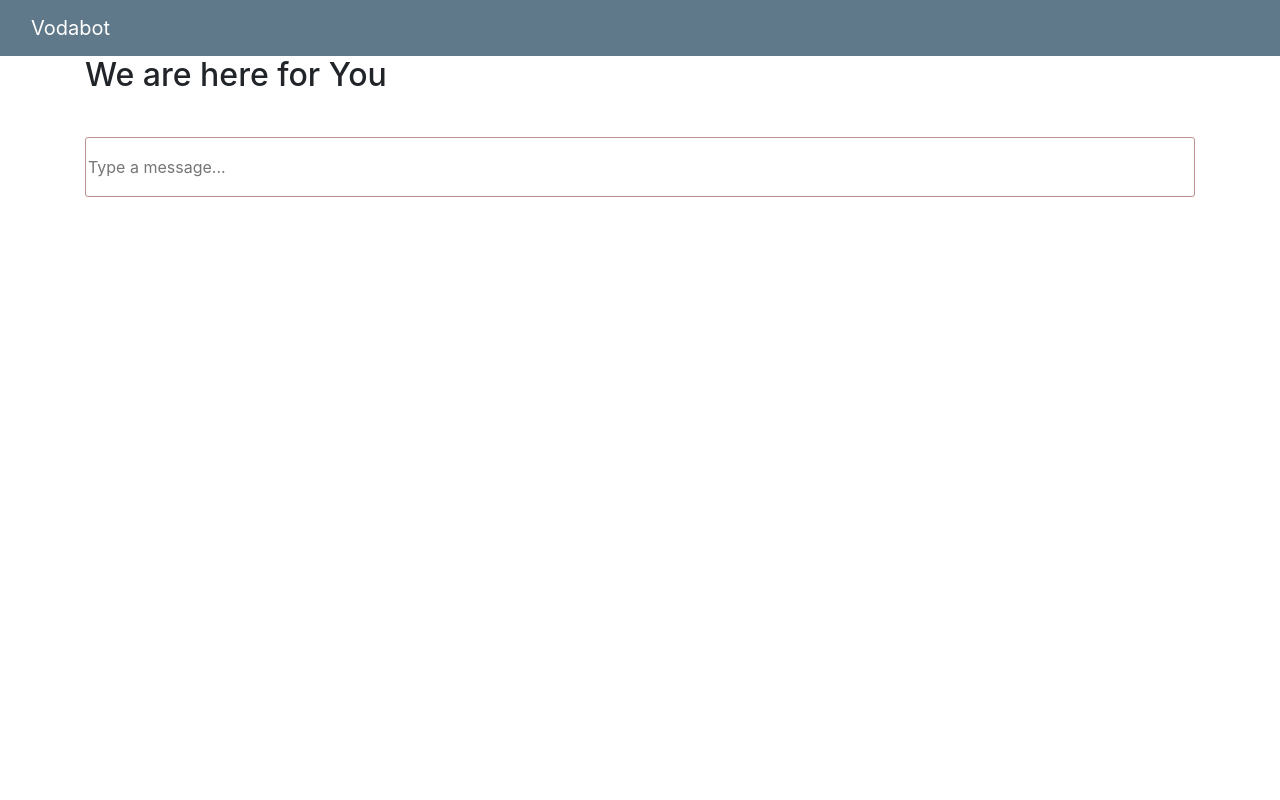
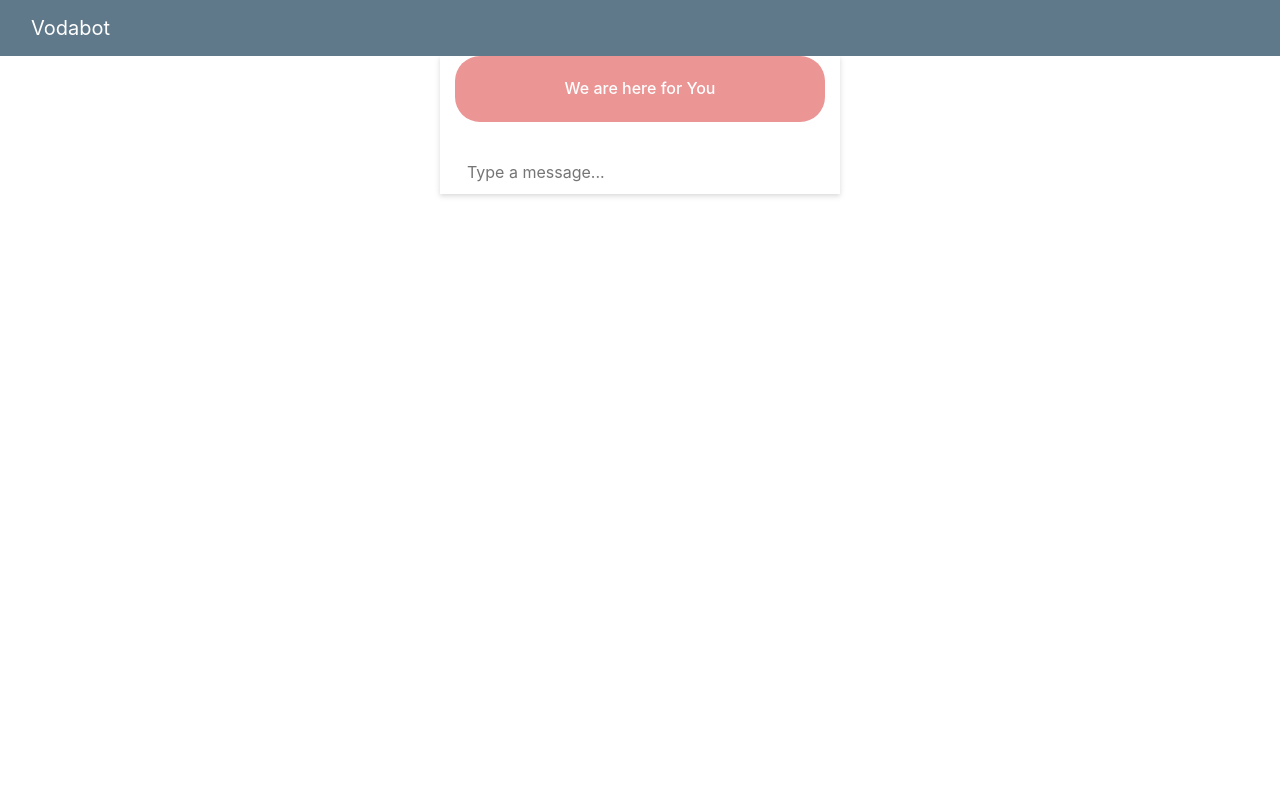
Before and after one commit to moabdelmoez/vacabot, a Flask app: page /index in a window 1280 px wide. Run offline with Flask 2, Linux system fonts and the light colour scheme; some libraries are stand-ins or nearby versions.

Commit message:
updated the chat message

```diff
--- a/flaskblog/static/style.css
+++ b/flaskblog/static/style.css
@@ -2,11 +2,32 @@
 
 body,html {
     height: 100%;
+    overflow: auto;
+}
+
+.container{
+    width:400px;
+    display:block;
+    margin:0 auto;
+    box-shadow:0 2px 5px rgba(161, 158, 158, 0.4);
+}
+
+.header{
+    padding:20px 20px 18px 20px;
+    background:rgb(235, 149, 149);
+    color:#fff;
+    text-align: center;
+    border-radius: 25px;
+}
+.header h2{
+    font-size:16px;
+    line-height:15px;
+    display:inline-block;
 }
 
 .chat-container {
-    margin: 0px;
-    padding: px;
+    padding:18px 0 10px;
+    clear:both;
 }
 
 .chat-message {
@@ -16,20 +37,52 @@ body,html {
 }
 
 .bot-message {
-    background: green;
-    color: white;
+	position: relative;
+	background: #00aabb;
+	border-radius: .4em;
+}
+
+.bot-message:after {
+	content: '';
+	position: absolute;
+	right: 0;
+	top: 50%;
+	width: 0;
+	height: 0;
+	border: 20px solid transparent;
+	border-left-color: #00aabb;
+	border-right: 0;
+	border-top: 0;
+	margin-top: -10px;
+	margin-right: -20px;
 }
 
 .human-message {
-    background: dodgerblue;
-    color: white;
-    margin: 13px 1px;
+	position: relative;
+	background: #DCDCDC;
+	border-radius: .4em;
+}
+
+.human-message:after {
+	content: '';
+	position: absolute;
+	left: 0;
+	top: 50%;
+	width: 0;
+	height: 0;
+	border: 20px solid transparent;
+	border-right-color: #DCDCDC;
+	border-left: 0;
+	border-top: 0;
+	margin-top: -10px;
+	margin-left: -20px;
 }
 
 .input {
-  width: 100%;
-  margin: 35px 0px;
-  height: 60px;
-  border: 1px solid rosybrown;
-  border-radius: 3px;
+    border:none;
+    padding:10px 12px;
+    background: #000000 white;;
+    width:260px;
+    border-radius:2px;
+    position: relative;
 }
```
